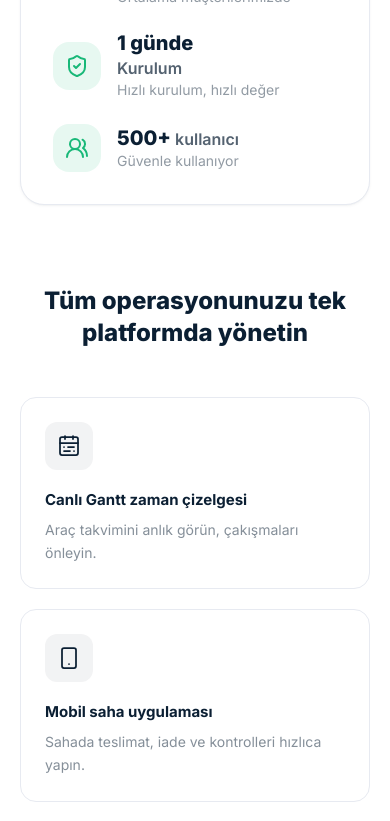
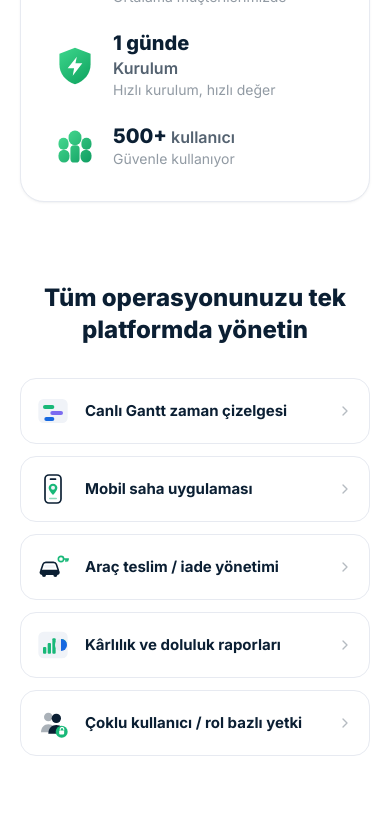
Before and after one commit to faikureturk-collab/rentokey-web, a Next.js app: page / in a window 390 px wide. Shown: the part 1380-2201 px from the top of the page. Built offline with nearby package versions, Linux system fonts and the light colour scheme.

Commit message:
İstatistik şeridi, 5 özellik kartı;Mobil görünüm

```diff
--- a/src/components/home/FeatureGrid.tsx
+++ b/src/components/home/FeatureGrid.tsx
@@ -1,28 +1,35 @@
-import { CalendarRange, Smartphone, KeyRound, PieChart, Users } from "lucide-react";
+import { ChevronRight } from "lucide-react";
+import {
+  GanttFeatureIcon,
+  MobileAppFeatureIcon,
+  CarKeyFeatureIcon,
+  ReportsFeatureIcon,
+  UsersRoleFeatureIcon,
+} from "@/components/icons/ColorIcons";
 
 const features = [
   {
-    icon: CalendarRange,
+    icon: GanttFeatureIcon,
     title: "Canlı Gantt zaman çizelgesi",
     description: "Araç takvimini anlık görün, çakışmaları önleyin.",
   },
   {
-    icon: Smartphone,
+    icon: MobileAppFeatureIcon,
     title: "Mobil saha uygulaması",
     description: "Sahada teslimat, iade ve kontrolleri hızlıca yapın.",
   },
   {
-    icon: KeyRound,
+    icon: CarKeyFeatureIcon,
     title: "Araç teslim / iade yönetimi",
     description: "Hasar, yakıt ve km kontrolünü dijitalleştirin.",
   },
   {
-    icon: PieChart,
+    icon: ReportsFeatureIcon,
     title: "Kârlılık ve doluluk raporları",
     description: "Gerçek zamanlı raporlarla doğru karar verin.",
   },
   {
-    icon: Users,
+    icon: UsersRoleFeatureIcon,
     title: "Çoklu kullanıcı / rol bazlı yetki",
     description: "Ekibinizle güvenle ve düzenli çalışın.",
   },
@@ -35,15 +42,30 @@ export default function FeatureGrid() {
         Tüm operasyonunuzu tek platformda yönetin
       </h2>
 
-      <div className="mt-12 grid grid-cols-1 gap-5 sm:grid-cols-2 lg:grid-cols-5">
+      {/* Mobil: ikon + başlık + ok ile liste görünümü (tasarımdaki "Öne çıkan özellikler" listesi) */}
+      <div className="mt-8 flex flex-col gap-3 sm:hidden">
+        {features.map((feature) => (
+          <div
+            key={feature.title}
+            className="flex items-center gap-4 rounded-2xl border border-surface-border p-4"
+          >
+            <feature.icon size={32} />
+            <h3 className="flex-1 text-[15px] font-bold leading-snug text-brand-navy">
+              {feature.title}
+            </h3>
+            <ChevronRight className="h-4 w-4 shrink-0 text-brand-navy/30" />
+          </div>
+        ))}
+      </div>
+
+      {/* Masaüstü / tablet: ikon + başlık + açıklama kart grid'i */}
+      <div className="mt-12 hidden gap-5 sm:grid sm:grid-cols-2 lg:grid-cols-5">
         {features.map((feature) => (
           <div
             key={feature.title}
             className="rounded-2xl border border-surface-border p-6 transition-shadow hover:shadow-lg hover:shadow-brand-navy/5"
           >
-            <span className="flex h-12 w-12 items-center justify-center rounded-xl bg-brand-navy/5 text-brand-navy">
-              <feature.icon className="h-6 w-6" strokeWidth={1.75} />
-            </span>
+            <feature.icon size={48} />
             <h3 className="mt-5 text-[15px] font-bold leading-snug text-brand-navy">
               {feature.title}
             </h3>
--- a/src/components/home/StatsBar.tsx
+++ b/src/components/home/StatsBar.tsx
@@ -1,20 +1,20 @@
-import { ShieldCheck, Users2 } from "lucide-react";
+import { GroupGlossyIcon, ShieldBoltIcon } from "@/components/icons/ColorIcons";
 
 const stats = [
   {
-    icon: Users2,
+    icon: GroupGlossyIcon,
     value: "%38",
     label: "daha az boş araç günü",
     hint: "Ortalama müşterilerimizde",
   },
   {
-    icon: ShieldCheck,
+    icon: ShieldBoltIcon,
     value: "1 günde",
     label: "Kurulum",
     hint: "Hızlı kurulum, hızlı değer",
   },
   {
-    icon: Users2,
+    icon: GroupGlossyIcon,
     value: "500+",
     label: "kullanıcı",
     hint: "Güvenle kullanıyor",
@@ -27,9 +27,7 @@ export default function StatsBar() {
       <div className="grid grid-cols-1 gap-6 rounded-3xl border border-surface-border bg-white p-8 shadow-sm shadow-brand-navy/5 sm:grid-cols-3 sm:divide-x sm:divide-surface-border">
         {stats.map((stat, i) => (
           <div key={i} className="flex items-center gap-4 sm:justify-center sm:px-6">
-            <span className="flex h-12 w-12 shrink-0 items-center justify-center rounded-2xl bg-brand-green/10 text-brand-green">
-              <stat.icon className="h-6 w-6" strokeWidth={2} />
-            </span>
+            <stat.icon size={44} />
             <div>
               <p className="text-xl font-extrabold leading-tight text-brand-navy">
                 {stat.value}
--- /dev/null
+++ b/src/components/icons/ColorIcons.tsx
@@ -0,0 +1,151 @@
+// Çok renkli / illüstratif ikon seti — RentOkey tasarım görselindeki dolgulu,
+// tek renkli lucide ikonları yerine tasarımdaki gibi renkli/illüstratif ikonlar için.
+
+import type { ReactNode } from "react";
+
+function IconWrap({
+  size = 48,
+  viewBox = "0 0 48 48",
+  children,
+}: {
+  size?: number;
+  viewBox?: string;
+  children: ReactNode;
+}) {
+  return (
+    <svg width={size} height={size} viewBox={viewBox} fill="none" aria-hidden>
+      {children}
+    </svg>
+  );
+}
+
+/* ---------- İstatistik şeridi ikonları ---------- */
+
+export function GroupGlossyIcon({ size = 48 }: { size?: number }) {
+  return (
+    <IconWrap size={size}>
+      <defs>
+        <linearGradient id="grpG" x1="6" y1="6" x2="42" y2="42" gradientUnits="userSpaceOnUse">
+          <stop stopColor="#4ADE93" />
+          <stop offset="1" stopColor="#0F9C61" />
+        </linearGradient>
+      </defs>
+      <rect x="17" y="6" width="14" height="16" rx="7" fill="url(#grpG)" />
+      <rect x="6" y="14" width="11" height="13" rx="5.5" fill="url(#grpG)" />
+      <rect x="31" y="14" width="11" height="13" rx="5.5" fill="url(#grpG)" />
+      <rect x="6" y="27" width="12" height="14" rx="6" fill="url(#grpG)" />
+      <rect x="30" y="27" width="12" height="14" rx="6" fill="url(#grpG)" />
+      <rect x="19" y="22" width="10" height="19" rx="4" fill="url(#grpG)" />
+    </IconWrap>
+  );
+}
+
+export function ShieldBoltIcon({ size = 48 }: { size?: number }) {
+  return (
+    <IconWrap size={size}>
+      <defs>
+        <linearGradient id="shG" x1="8" y1="4" x2="40" y2="44" gradientUnits="userSpaceOnUse">
+          <stop stopColor="#3DD68C" />
+          <stop offset="1" stopColor="#0EA25E" />
+        </linearGradient>
+      </defs>
+      <path
+        d="M24 4 L41 10.5 V22 C41 32.5 34.2 40.4 24 44 C13.8 40.4 7 32.5 7 22 V10.5 Z"
+        fill="url(#shG)"
+      />
+      <path d="M26 14 L16 26.5 H23L21.5 34.5 L32 21H24.5L26 14Z" fill="#fff" />
+    </IconWrap>
+  );
+}
+
+/* ---------- Özellik kartı ikonları ---------- */
+
+export function GanttFeatureIcon({ size = 48 }: { size?: number }) {
+  return (
+    <IconWrap size={size}>
+      <rect x="2" y="6" width="44" height="36" rx="8" fill="#F0F3F8" />
+      <rect x="9" y="15" width="17" height="6" rx="3" fill="#18B878" />
+      <rect x="20" y="24" width="19" height="6" rx="3" fill="#7C6CF0" />
+      <rect x="11" y="33" width="15" height="6" rx="3" fill="#1769E0" />
+    </IconWrap>
+  );
+}
+
+export function MobileAppFeatureIcon({ size = 48 }: { size?: number }) {
+  return (
+    <IconWrap size={size}>
+      <rect x="12" y="3" width="24" height="42" rx="6" fill="none" stroke="#0B1F33" strokeWidth="2.5" />
+      <rect x="19" y="8" width="10" height="2.5" rx="1.25" fill="#0B1F33" />
+      <path
+        d="M24 16C20.4 16 17.5 18.8 17.5 22.3C17.5 26.8 24 33 24 33C24 33 30.5 26.8 30.5 22.3C30.5 18.8 27.6 16 24 16Z"
+        fill="#18B878"
+      />
+      <circle cx="24" cy="22" r="3" fill="#F0F3F8" />
+      <rect x="18" y="37" width="12" height="2.4" rx="1.2" fill="#18B878" fillOpacity="0.5" />
+    </IconWrap>
+  );
+}
+
+export function CarKeyFeatureIcon({ size = 48 }: { size?: number }) {
+  return (
+    <IconWrap size={size}>
+      <path
+        d="M6 29 L9 20C9.7 18 11.2 17 13.3 17H24.7C26.8 17 28.3 18 29 20L32 29"
+        stroke="#0B1F33"
+        strokeWidth="2.4"
+        strokeLinecap="round"
+        strokeLinejoin="round"
+        fill="none"
+      />
+      <rect x="4" y="28" width="30" height="8" rx="4" fill="#0B1F33" />
+      <circle cx="10.5" cy="36" r="3" fill="#0B1F33" />
+      <circle cx="27.5" cy="36" r="3" fill="#0B1F33" />
+      <rect x="11" y="21" width="16" height="4" rx="1.5" fill="#F0F3F8" />
+      <circle cx="36" cy="12" r="4" fill="none" stroke="#18B878" strokeWidth="2.4" />
+      <path
+        d="M39.8 12H47M43.5 12V15.5M46 12V14.8"
+        stroke="#18B878"
+        strokeWidth="2.4"
+        strokeLinecap="round"
+        strokeLinejoin="round"
+      />
+    </IconWrap>
+  );
+}
+
+export function ReportsFeatureIcon({ size = 48 }: { size?: number }) {
+  return (
+    <IconWrap size={size}>
+      <rect x="2" y="4" width="44" height="40" rx="8" fill="#F0F3F8" />
+      <rect x="9" y="27" width="5" height="10" rx="1.5" fill="#18B878" />
+      <rect x="16" y="21" width="5" height="16" rx="1.5" fill="#18B878" />
+      <rect x="23" y="14" width="5" height="23" rx="1.5" fill="#18B878" />
+      <circle cx="36" cy="24" r="9" fill="#E7EAF1" />
+      <path d="M36 15 A9 9 0 0 1 44.6 21.5 L36 24Z" fill="#18B878" />
+      <path d="M36 15 A9 9 0 0 1 36 33 L36 24Z" fill="#1769E0" />
+    </IconWrap>
+  );
+}
+
+export function UsersRoleFeatureIcon({ size = 48 }: { size?: number }) {
+  return (
+    <IconWrap size={size}>
+      <circle cx="17" cy="15" r="6.5" fill="#0B1F33" fillOpacity="0.35" />
+      <path
+        d="M6 38C6 30.8 10.8 26 17 26C23.2 26 28 30.8 28 38"
+        fill="#0B1F33"
+        fillOpacity="0.35"
+      />
+      <circle cx="29" cy="17" r="7" fill="#0B1F33" />
+      <path d="M17 40C17 32 22.3 27 29 27C35.7 27 41 32 41 40" fill="#0B1F33" />
+      <circle cx="37" cy="37" r="9" fill="#18B878" />
+      <rect x="33.3" y="35.3" width="7.4" height="6" rx="1.6" fill="#fff" />
+      <path
+        d="M34.8 35.3V33.6C34.8 31.9 36.2 30.6 37.9 30.6H37.1C38.8 30.6 40.2 31.9 40.2 33.6V35.3"
+        stroke="#fff"
+        strokeWidth="1.6"
+        fill="none"
+      />
+    </IconWrap>
+  );
+}
```
